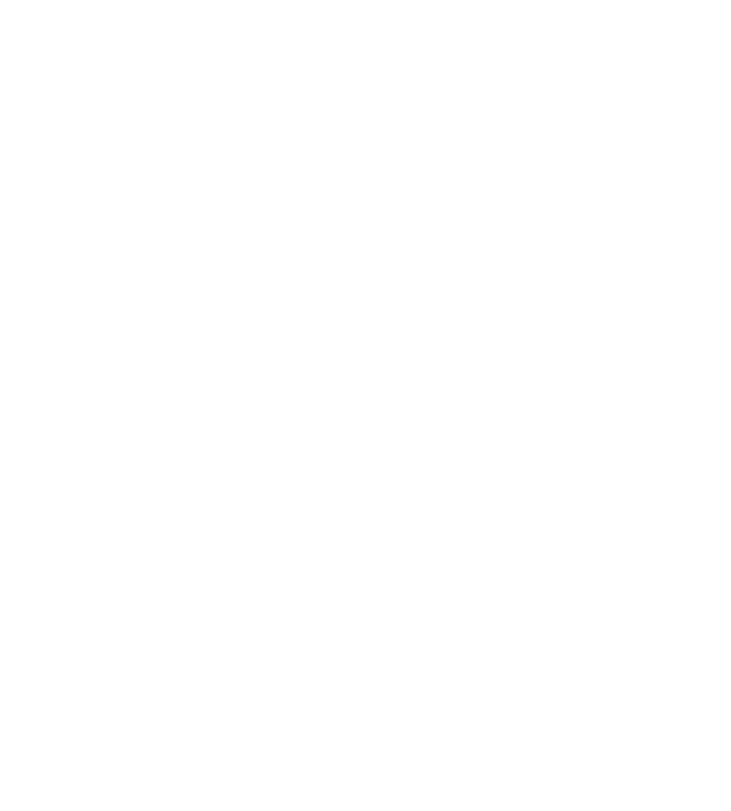
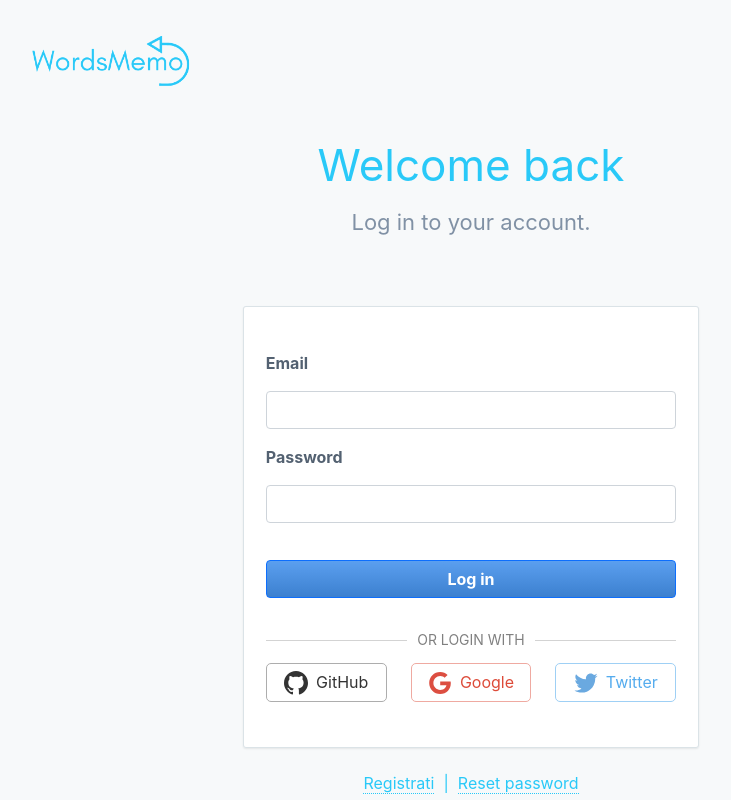
Before and after one commit to hamzamaimi/dizionarioFrontEnd, a React (Create React App) app: page /login in a window 1280 px wide. Before the commit this address had no page. Shown: the whole page, without its empty margins (169-900 px from the left). Built offline with nearby package versions, Linux system fonts and the light colour scheme.

Commit message:
feat: created Authentication component that contain commont things between login and registration

```diff
--- a/src/App.tsx
+++ b/src/App.tsx
@@ -1,8 +1,7 @@
 import React from 'react';
 import './App.css';
-import {Login} from "./screens/Login";
 import { BrowserRouter, Route, Routes } from "react-router-dom";
-import {Registration} from "./screens/Registration";
+import {Authentication} from "./screens/Authentication";
 
 function App() {
     // return (
@@ -14,8 +13,13 @@
         <>
             <BrowserRouter>
                 <Routes>
-                    <Route path="/registration" element={<Registration />} />
-                    <Route path="" element={<Login />} />
+                    <Route path="/login"
+                           element={<Authentication title={"Welcome back"} action={"Log in to your account."}
+                                                    formType={"login"}/>} />
+                    <Route path="/registration"
+                           element={<Authentication title={"Welcome to WordsMemo"} action={"Create your account."}
+                                                    formType={"registration"}/>} />
+                    {/*<Route path="" element={<Login />} />*/}
                 </Routes>
             </BrowserRouter>
         </>
--- a/src/components/LoginForm.tsx
+++ b/src/components/LoginForm.tsx
@@ -1,7 +1,7 @@
 import React from "react";
 import axios from 'axios';
 
-export const LoginForm = (props : {width : string}) => {
+export const LoginForm = () => {
 
     return(
         <div id={"login-form-container"} className={"mx-auto"}>
--- a/src/screens/Registration.tsx
+++ b/src/components/RegistrationForm.tsx
@@ -1,6 +1,6 @@
 import React from "react";
 
-export const Registration = () => {
+export const RegistrationForm = () => {
     return(
         <>
             hello
--- a/src/screens/Login.tsx
+++ b/src/screens/Authentication.tsx
@@ -3,8 +3,9 @@
 import {ProjectLogo} from "../components/ProjectLogo";
 import {LoginForm} from "../components/LoginForm";
 import { Link } from "react-router-dom";
+import {RegistrationForm} from "../components/RegistrationForm";
 
-export const Login = () => {
+export const Authentication = (props : {title : string, action : string, formType : string}) => {
     return(
         <>
             <div className={"customContainer container-fluid"}>
@@ -19,18 +20,17 @@
                             <div className={"col-lg-6 col-12 col-sm-10 h-100 text-center"}>
                                 <div className={"h-100"} id={"login-content"}>
                                     <p id={"login-title"} className={"align-middle"}>
-                                        Welcome back
+                                        {props.title}
                                     </p>
                                     <p id={"login-sub-title"} className={"align-middle"}>
-                                        Log in to your account.
+                                        {props.action}
                                     </p>
-                                    <LoginForm width={"90%"} />
+
+                                    {getFormComponent(props.formType)}
                                 </div>
                                 <div id={"login-actions"}>
                                     <p>
-                                        <Link to="/registration">
-                                            Registrati
-                                        </Link>
+                                        {getAuthenticationActionAnchors(props.formType)}
                                         <span>|</span>
                                         <a href={"#"}>
                                             Reset password
@@ -47,3 +47,24 @@
         </>
     )
 }
+
+const getFormComponent = (formType : string) => {
+    switch (formType){
+        case 'login':
+            return <LoginForm/>;
+        case 'registration':
+            return <RegistrationForm/>;
+        default:
+            return <LoginForm />;
+    }
+}
+const getAuthenticationActionAnchors = (formType : string) => {
+    switch (formType){
+        case 'login':
+            return <Link to='/registration'>Registrati</Link>;
+        case 'registration':
+            return <Link to='/Login'>Log In</Link>;
+        default:
+            return <Link to=''>default</Link>;;
+    }
+}
```
